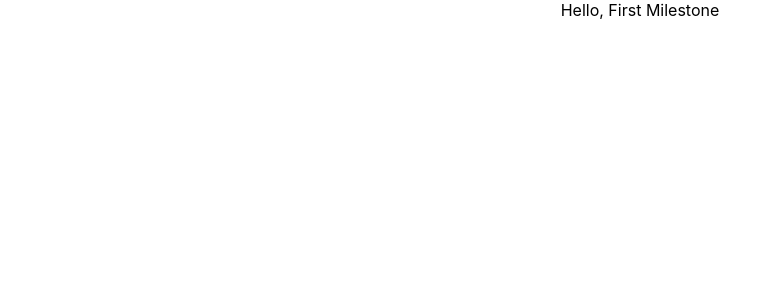
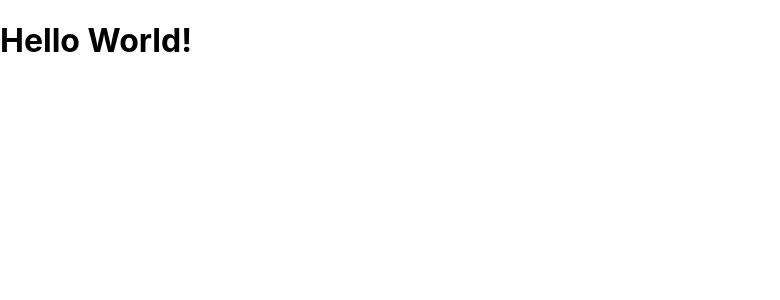
Before and after one commit to Silviyanancy/Story-Blog-Deployment-with-CI-CD, a React (Create React App) app: page / in a window 1280 px wide. Shown: the top 300 px of the page, without its empty margins (0-780 px from the left). Built offline with nearby package versions, Linux system fonts and the light colour scheme.

Commit message:
Update App.js

```diff
--- a/src/App.js
+++ b/src/App.js
@@ -1,11 +1,10 @@
+import React from 'react';
 import './App.css';
 
 function App() {
-  return (
-    <div className="App">
-      Hello, First Milestone
-    </div>
-  );
+    return (
+        <h1> Hello World! </h1>
+    );
 }
 
 export default App;
```
